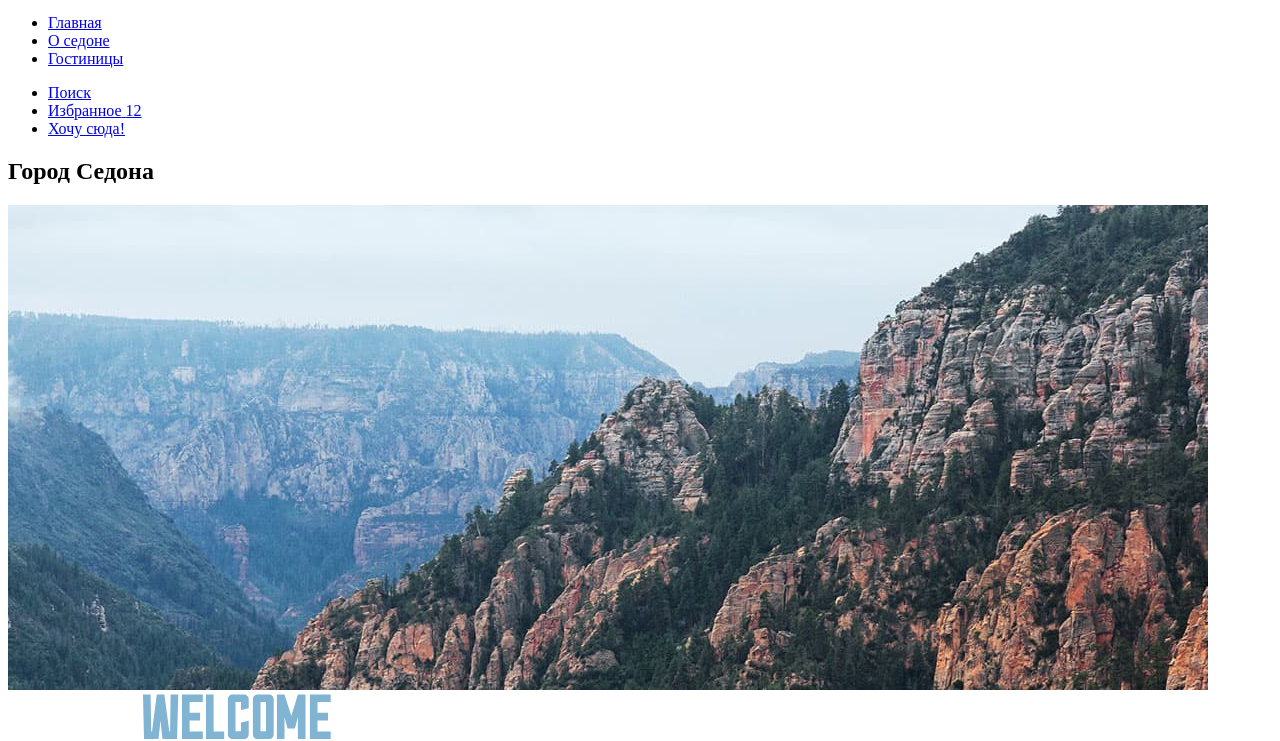
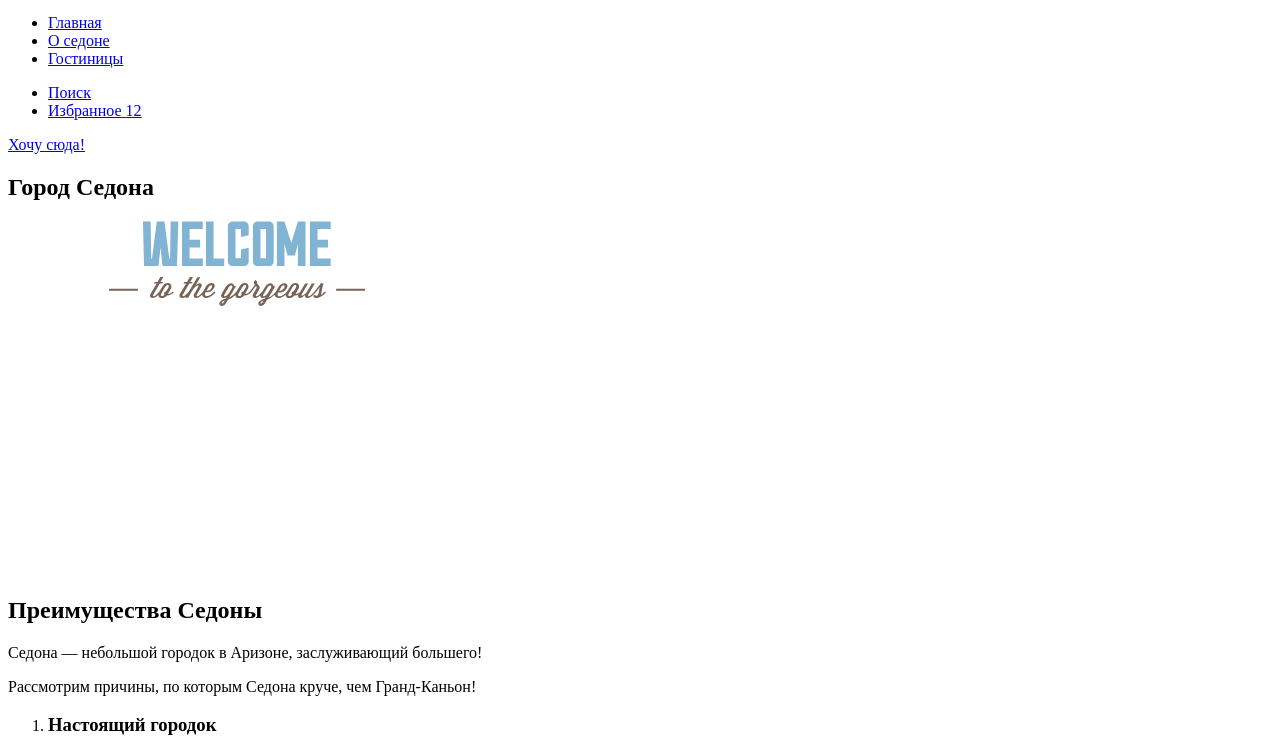
Before and after one commit to htmlacademy-htmlcss/2489173-sedona-40, a plain HTML site: page index.html in a window 1280 px wide. Shown: the part 84-825 px from the top of the page. Drawn offline with Linux system fonts and the light colour scheme.

Commit message:
Исправил недочеты по графике на главной странице.
Исправил недочеты по графике на главной странице. Вынес кнопку "Хочу сюда" с навигации .

```diff
--- a/index.html
+++ b/index.html
@@ -36,19 +36,15 @@
               <output class="button-counter">12</output>
             </a>
           </li>
-          <li class=" navigation-item">
-            <a class="button" href="#">Хочу сюда!</a>
-          </li>
         </ul>
       </nav>
+      <a class="button" href="#">Хочу сюда!</a>
     </header>
 
     <main class="main-index">
       <section class="hero">
       <h1 class="visually-hidden">Город Седона</h1>
-      <img src="images/main-background.jpg" width="1200" height="485" alt="Горы Седоны">
       <img src="images/Svg/welcome.svg" width="458" height="352" alt="Welcome to the gorgeous Sedona, because the Grand Canyon sucks!">
-      <!-- А разве эти  изображения не через css добавлять нужно? -->
     </section>
 
 
```
Also changed, not shown: catalog.html (+1 -3 lines).
